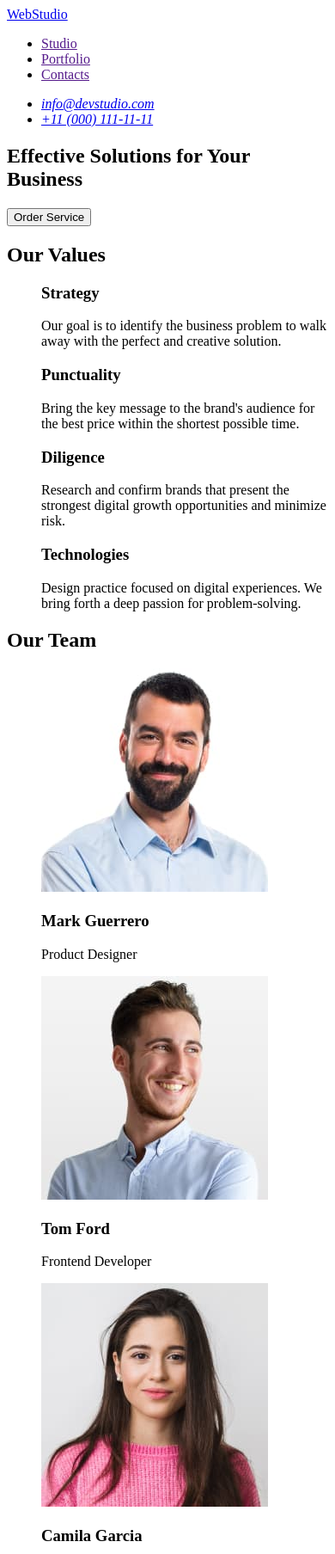
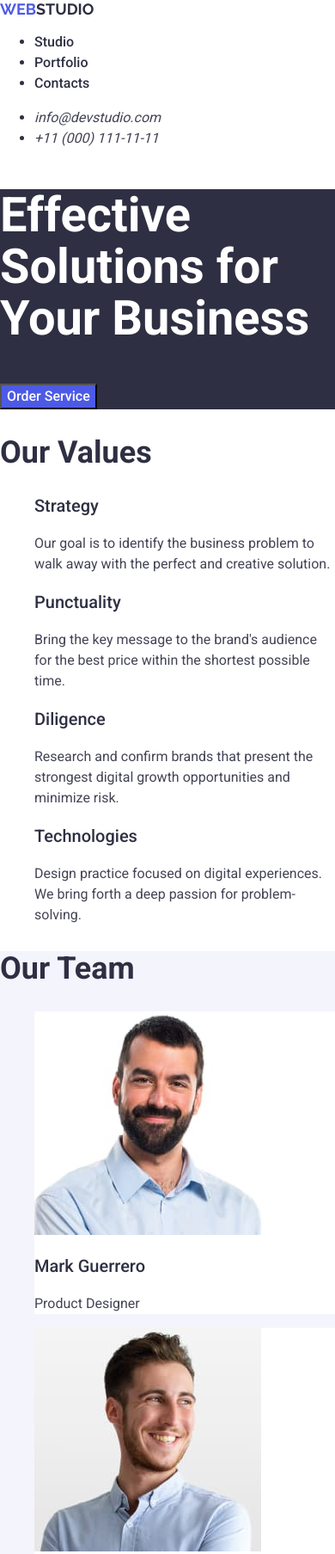
Before and after one commit to JuliaRym/goit-markup-hw-02, a plain HTML site: page index.html in a window 390 px wide. Shown: the top 1807 px of the page at 86% size. Drawn offline with nearby package versions, Linux system fonts and the light colour scheme.

Commit message:
initial-commit-homework

```diff
--- a/index.html
+++ b/index.html
@@ -4,60 +4,81 @@
     <meta charset="UTF-8" />
     <meta name="viewport" content="width=device-width, initial-scale=1.0" />
     <title>Website</title>
+    <link
+      rel="stylesheet"
+      href="https://cdn.jsdelivr.net/npm/modern-normalize@2.0.0/modern-normalize.min.css"
+    />
+    <link rel="preconnect" href="https://fonts.googleapis.com" />
+    <link rel="preconnect" href="https://fonts.gstatic.com" crossorigin />
+    <link
+      href="https://fonts.googleapis.com/css2?family=Raleway:wght@700&family=Roboto:wght@400;500;700&display=swap"
+      rel="stylesheet"
+    />
+    <link rel="stylesheet" href="./styles.css" />
   </head>
   <body>
     <header>
       <nav>
-        <a href="./index.html">WebStudio</a>
+        <a class="logo" href="./index.html"
+          >Web<span class="logo-top">Studio</span></a
+        >
 
         <ul>
-          <li><a href="">Studio</a></li>
-          <li><a href="">Portfolio</a></li>
-          <li><a href="">Contacts</a></li>
+          <li><a class="nav-link-studio" href="">Studio</a></li>
+          <li><a class="nav-link" href="">Portfolio</a></li>
+          <li><a class="nav-link" href="">Contacts</a></li>
         </ul>
       </nav>
       <address>
         <ul>
-          <li><a href="mailto:info@devstudio.com">info@devstudio.com</a></li>
-          <li><a href="tel:+110001111111">+11 (000) 111-11-11</a></li>
+          <li>
+            <a class="contact-link" href="mailto:info@devstudio.com"
+              >info@devstudio.com</a
+            >
+          </li>
+          <li>
+            <a class="contact-link" href="tel:+110001111111"
+              >+11 (000) 111-11-11</a
+            >
+          </li>
         </ul>
       </address>
     </header>
 
     <main>
-      <section>
-        <h1>Effective Solutions for Your Business</h1>
+      <section class="main-section">
+        <h1 class="main-title">Effective Solutions for Your Business</h1>
 
         <button type="button">Order Service</button>
       </section>
 
       <section>
-        <h2>Our Values</h2>
+        <h2 class="title-second">Our Values</h2>
         <ul style="list-style-type: none">
           <li>
-            <h3>Strategy</h3>
-            <p>
+            <h3 class="title-third">Strategy</h3>
+            <p class="text">
               Our goal is to identify the business problem to walk away with the
               perfect and creative solution.
             </p>
           </li>
           <li>
-            <h3>Punctuality</h3>
-            <p>
+            <h3 class="title-third">Punctuality</h3>
+            <p class="text">
               Bring the key message to the brand's audience for the best price
               within the shortest possible time.
             </p>
           </li>
           <li>
-            <h3>Diligence</h3>
-            <p>
+            <h3 class="title-third">Diligence</h3>
+            <p class="text">
               Research and confirm brands that present the strongest digital
               growth opportunities and minimize risk.
             </p>
           </li>
           <li>
-            <h3>Technologies</h3>
-            <p>
+            <h3 class="title-third">Technologies</h3>
+            <p class="text">
               Design practice focused on digital experiences. We bring forth a
               deep passion for problem-solving.
             </p>
@@ -65,56 +86,126 @@
         </ul>
       </section>
 
-      <section>
-        <h2>Our Team</h2>
+      <section class="section-second">
+        <h2 class="title-second">Our Team</h2>
         <ul style="list-style-type: none">
-          <li>
+          <li class="card">
             <img
               src="./images/img(2)(1).jpg"
               alt="man in a blue shirt, short dark hair and short dark beard"
               width="264"
+              d
               height="260"
             />
-            <h3>Mark Guerrero</h3>
-            <p>Product Designer</p>
+            <h3 class="title-third">Mark Guerrero</h3>
+            <p class="text">Product Designer</p>
           </li>
-          <li>
+          <li class="card">
             <img
               src="./images/img(1)(1).jpg"
               alt="man in a blue shirt, short hair and short stubble"
               width="264"
               height="260"
             />
-            <h3>Tom Ford</h3>
-            <p>Frontend Developer</p>
+            <h3 class="title-third">Tom Ford</h3>
+            <p class="text">Frontend Developer</p>
           </li>
-          <li>
+          <li class="card">
             <img
               src="./images/img(4).jpg"
               alt="woman in a pink sweater, with dark brown eyes and long dark hair"
               width="264"
               height="260"
             />
-            <h3>Camila Garcia</h3>
-            <p>Marketing</p>
+            <h3 class="title-third">Camila Garcia</h3>
+            <p class="text">Marketing</p>
           </li>
-          <li>
+          <li class="card">
             <img
               src="./images/img(3)(1).jpg"
               alt="man in a gray t-shirt, brown hair and dark stubble"
               width="264"
               height="260"
             />
-            <h3>Daniel Wilson</h3>
-            <p>UI Designer</p>
+            <h3 class="title-third">Daniel Wilson</h3>
+            <p class="text">UI Designer</p>
+          </li>
+        </ul>
+      </section>
+      <section>
+        <h2>Our Portfolio</h2>
+        <ul style="list-style-type: none">
+          <li>
+            <img
+              src="./images/img(7).jpg"
+              alt="white and purple appearance of the BankApp mobile application"
+              width="360"
+              height="300"
+            />
+            <h3 class="title-third">Banking App</h3>
+            <p class="text">App</p>
+          </li>
+          <li>
+            <img
+              src="./images/img(1)(2).jpg"
+              alt="making a cashless transaction via phone"
+              width="360"
+              height="300"
+            />
+            <h3 class="title-third">Cashless Payment</h3>
+            <p class="text">Marketing</p>
+          </li>
+          <li>
+            <img
+              src="./images/img(2)(2).jpg"
+              alt="computer and phone with meditation application"
+              width="360"
+              height="300"
+            />
+            <h3 class="title-third">Meditation App</h3>
+            <p class="text">App</p>
+          </li>
+        </ul>
+        <ul style="list-style-type: none">
+          <li>
+            <img
+              src="./images/img(3)(2).jpg"
+              alt="taxi driver in car"
+              width="360"
+              height="300"
+            />
+            <h3 class="title-third">Taxi Service</h3>
+            <p class="text">Marketing</p>
+          </li>
+          <li>
+            <img
+              src="./images/img(6)(1).jpg"
+              alt="examples of moon wallpapers for your phone"
+              width="360"
+              height="300"
+            />
+            <h3 class="title-third">Screen Illustrations</h3>
+            <p class="text">Design</p>
+          </li>
+          <li>
+            <img
+              src="./images/img(5)(1).jpg"
+              alt="girl in sweater, sunglasses and gray hat listening to music through headphones from the phone"
+              width="360"
+              height="300"
+            />
+            <h3 class="title-third">Online Courses</h3>
+            <p class="text">Marketing</p>
           </li>
         </ul>
       </section>
     </main>
 
-    <footer>
-      <a href="./index.html">WebStudio</a>
-      <p>
+    <footer class="bottom-line">
+      <a class="logo" href="./index.html"
+        >Web<span class="logo-bottom">Studio</span></a
+      >
+      <p class="bottom-text">
         Increase the flow of customers and sales for your business with digital
         marketing & growth solutions.
       </p>
--- /dev/null
+++ b/styles.css
@@ -0,0 +1,105 @@
+body {
+  font-family: "Roboto", sans-serif;
+  color: #2e2f42;
+}
+
+.contact-link {
+  color: #434455;
+  font-size: 16px;
+  font-weight: 400;
+  line-height: 24px;
+  text-decoration: none;
+}
+.main-section {
+  background-color: #2e2f42;
+}
+.main-title {
+  color: #fff;
+}
+.text {
+  color: #434455;
+  font-size: 16px;
+  font-weight: 400;
+  line-height: 24px;
+}
+.title-third {
+  font-size: 20px;
+  font-weight: 500;
+  line-height: 24px;
+}
+.title-second {
+  font-size: 36px;
+  font-weight: 700;
+  line-height: 40px;
+}
+.section-second {
+  background-color: #f4f4fd;
+}
+.card {
+  background-color: #fff;
+}
+.main-title {
+  color: #fff;
+  font-size: 56px;
+  font-weight: 700;
+  line-height: 60px;
+}
+.bottom-text {
+  color: #f4f4fd;
+  font-size: 16px;
+  font-weight: 400;
+  line-height: 24px;
+}
+.bottom-line {
+  background-color: #2e2f42;
+}
+.nav-link {
+  color: #2e2f42;
+  font-size: 16px;
+  font-weight: 500;
+  line-height: 24px;
+  text-decoration: none;
+}
+.contact-link:hover,
+.nav-link:hover,
+.nav-link-studio:hover {
+  color: #404bbf;
+}
+.nav-link-studio {
+  color: #2e2f42;
+  font-size: 16px;
+  font-weight: 500;
+  line-height: 24px;
+  text-decoration: none;
+}
+.contact-link:focus,
+.nav-link:focus,
+.nav-link-studio:focus {
+  color: #404bbf;
+}
+button {
+  background-color: #4d5ae5;
+  color: #fff;
+  font-size: 16px;
+  font-weight: 500;
+  line-height: 24px;
+  cursor: pointer;
+}
+button:hover {
+  background-color: #404bbf;
+}
+.logo {
+  font-family: Raleway;
+  font-size: 18px;
+  font-weight: 700;
+  line-height: 21px;
+  text-transform: uppercase;
+  text-decoration: none;
+  color: #4d5ae5;
+}
+.logo-top {
+  color: #2e2f42;
+}
+.logo-bottom {
+  color: #f4f4fd;
+}
```
Also changed, not shown: images/img(1)(2).jpg (added), images/img(2)(2).jpg (added), images/img(3)(2).jpg (added), images/img(5)(1).jpg (added), images/img(6)(1).jpg (added), images/img(7).jpg (added).
